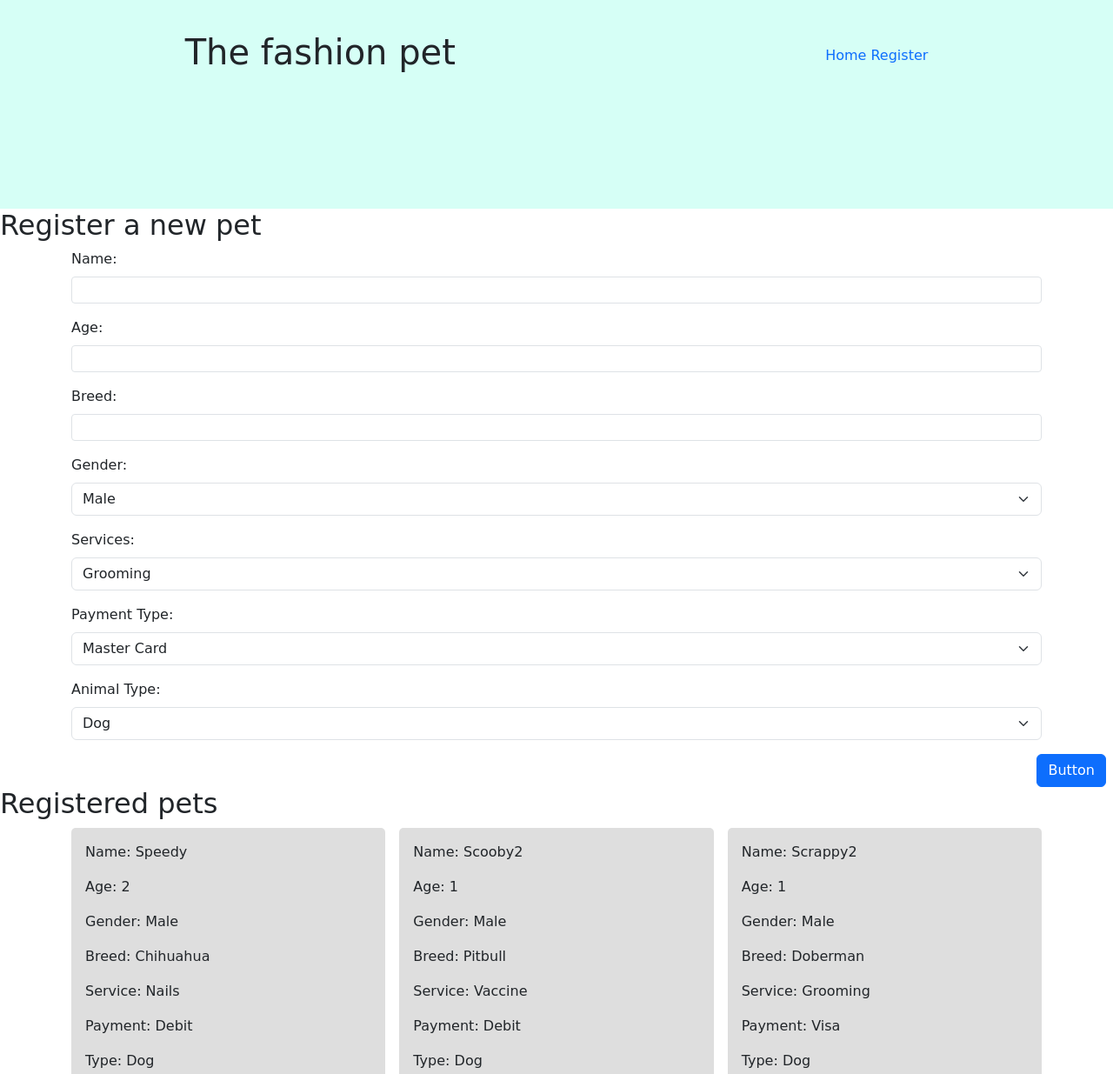
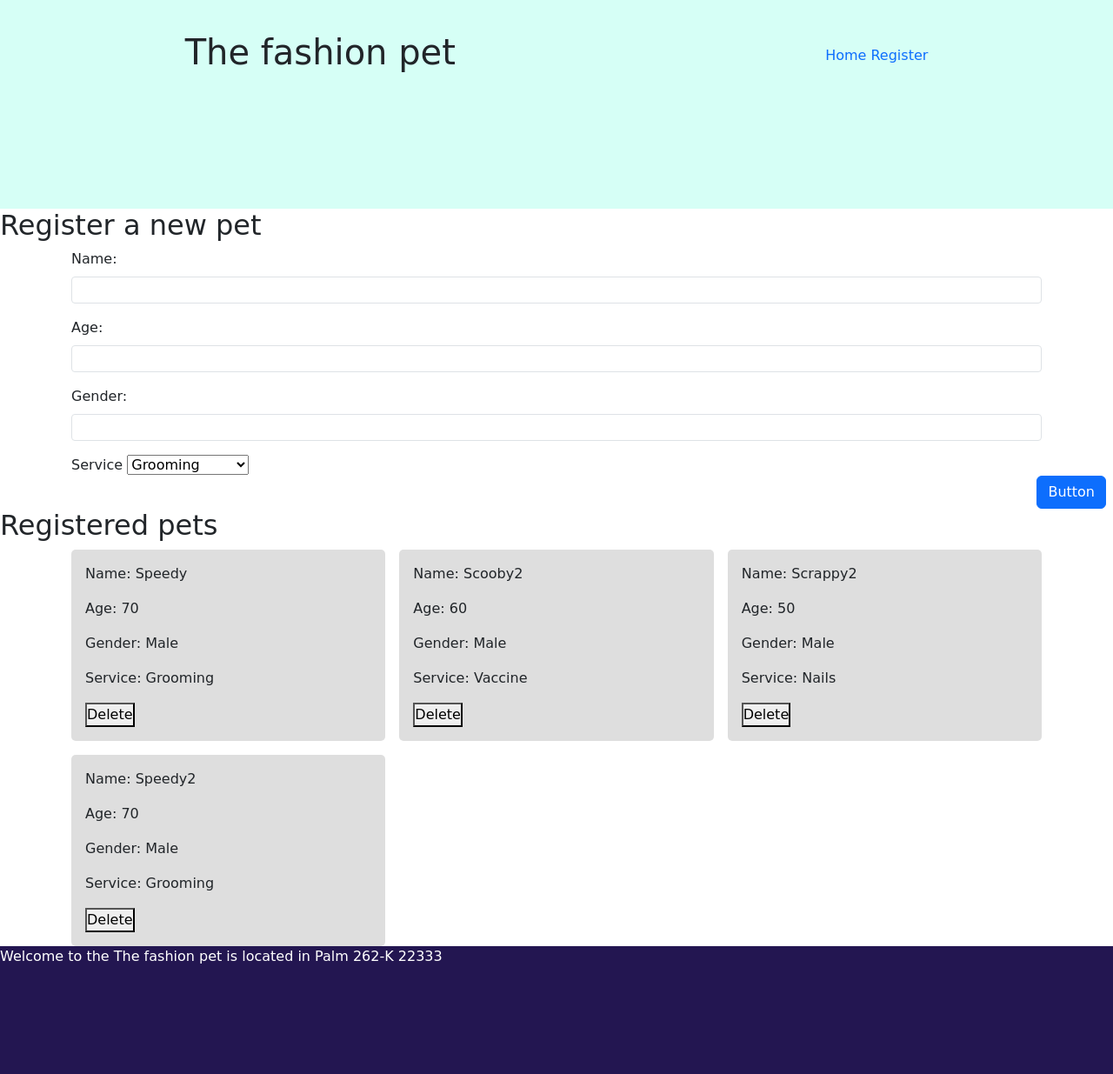
Before and after one commit to tmarc007/Pet_Salon, a plain HTML site: page register.html in a window 1280 px wide. Shown: the top 1235 px of the page at 87% size. Drawn offline with nearby package versions, Linux system fonts and the light colour scheme; a web font is replaced by a local one.

Commit message:
Pet Salon_105.1

```diff
--- a/register.html
+++ b/register.html
@@ -9,6 +9,7 @@
     <link rel="stylesheet" href="https://cdn.jsdelivr.net/npm/bootstrap@5.3.2/dist/css/bootstrap.min.css">
     <link rel="stylesheet" href="./styles/mystyle.css">
     <title>Document</title>
+    <link rel="shortcut icon" href="favicon.ico" type="image/x-icon">
 </head>
 <body>
     <header class="site-init">
@@ -36,40 +37,15 @@
                 <input class="form-control form-control-sm" type="number" id="txtAge">
             </div>
             <div class="mb-3">
-                <label class="form-label">Breed:</label>
-                <input class="form-control form-control-sm" type="text" id="txtBreed">
+                <label class="form-label">Gender:</label>
+                <input class="form-control form-control-sm" type="text" id="txtGender">
             </div>
-            <div class="mb-3">
-                <label class="form-label">Gender:</label>
-                <select class="form-select" id="txtGender">
-                    <option value="Male">Male</option>
-                    <option value="Female">Female</option>
-                </select>
-            </div>
-
-            <div class="mb-3">
-                <label class="form-label">Services:</label>
-                <select class="form-select" id="txtService">
-                    <option value="Grooming">Grooming</option>
-                    <option value="Vaccine">Vaccine</option>
-                    <option value="Nails">Nails</option>
-                </select>
-            </div>
-            <div class="mb-3">
-                <label class="form-label">Payment Type:</label>
-                <select class="form-select" id="txtPayment">
-                    <option value="Master Card">Master Card</option>
-                    <option value="American Express">American Express</option>
-                    <option value="Visa">Visa</option>
-                    <option value="Debit">Debit</option>
-                </select>
-            </div>
-            <div class="mb-3">
-                <label class="form-label">Animal Type:</label>
-                <select class="form-select" id="txtType">
-                    <option value="Dog">Dog</option>
-                    <option value="Cat">Cat</option>
-                    <option value="Bird">Bird</option>
+            <div>
+                <label>Service</label>
+                <select id="txtService">
+                    <option value="grooming">Grooming</option>
+                    <option value="vaccines">Vaccines</option>
+                    <option value="nails">Nails trimming</option>
                 </select>
             </div>
         </form>
--- a/scripts/display.js
+++ b/scripts/display.js
@@ -17,10 +17,7 @@ function displayPetCards(){
                 <p>Name: ${pet.name}</p>
                 <p>Age: ${pet.age}</p>
                 <p>Gender: ${pet.gender}</p>
-                <p>Breed: ${pet.breed}</p>
                 <p>Service: ${pet.service}</p>
-                <p>Payment: ${pet.payment}</p>
-                <p>Type: ${pet.type}</p>
                 <button onclick="deletePet(${pet.id})">Delete</button>
             </div>
         `;
--- a/scripts/register.js
+++ b/scripts/register.js
@@ -1,13 +1,10 @@
 let petID=0
 //constructor
-function Pet(n,a,g,b,s,p,t){
+function Pet(n,a,g,s){
     this.name=n;
     this.age=a;
     this.gender=g;
-    this.breed=b;
     this.service=s;
-    this.payment=p;
-    this.type=t;
     this.id=petID++;
 }
 
@@ -18,11 +15,7 @@ function getE(id){
 let inputName= getE("txtName");
 let inputAge= getE("txtAge");
 let inputGender= getE("txtGender");
-let inputBreed= getE("txtBreed");
 let inputService=getE("txtService");
-let inputPayment= getE("txtPayment");
-let inputType= getE("txtType");
-
 
 function isValid(aPet){
     let validation=true;
@@ -30,19 +23,14 @@ function isValid(aPet){
     //document.querySelectorAll("inputs");
     getE("txtName").classList.remove("alert-error");
     getE("txtAge").classList.remove("alert-error");
-    getE("txtBreed").classList.remove("alert-error");
     if(aPet.name==""){
         //the pet is not valid
         validation=false;
         getE("txtName").classList.add("alert-error");
-        getE("txtAge").classList.add("alert-error");
-        getE("txtBreed").classList.add("alert-error");
     }
     if(aPet.age==""){
         validation=false;
         getE("txtAge").classList.add("alert-error");
-        getE("txtAge").classList.add("alert-error");
-        getE("txtBreed").classList.add("alert-error");
     }
     return validation;
 }
@@ -58,7 +46,7 @@ function showNotifications(msg,type){
 function register(){
     //1)getting value
     //2) create the newPet using the constructor
-    let newPet = new Pet(inputName.value,inputAge.value,inputGender.value,inputBreed.value,inputService.value,inputPayment.value,inputType.value);
+    let newPet = new Pet(inputName.value,inputAge.value,inputGender.value,inputService.value);
     console.log(newPet);
 
     if(isValid(newPet)==true){
@@ -70,10 +58,7 @@ function register(){
         inputName.value="";
         inputAge.value="";
         inputGender.value="";
-        inputBreed.value="";
         inputService.value="";
-        inputPayment.value="";
-        inputType.value="";
 
         showNotifications("Successful registration","alert-success");
     }else{
@@ -95,10 +80,10 @@ function deletePet(petID){
 function init(){
     //creating predefined obj
 
-    let pet3=new Pet("Speedy",2,"Male","Chihuahua","Nails","Debit","Dog");
-    let pet4=new Pet("Scooby2",1,"Male","Pitbull","Vaccine","Debit","Dog");
-    let pet5=new Pet("Scrappy2",1,"Male","Doberman","Grooming","Visa","Dog");
-    let pet6=new Pet("Speedy2",1,"Male","Golden Retreiver","Grooming","Visa","Dog");
+    let pet3=new Pet("Speedy",70,"Male","Grooming");
+    let pet4=new Pet("Scooby2",60,"Male","Vaccine");
+    let pet5=new Pet("Scrappy2",50,"Male","Nails");
+    let pet6=new Pet("Speedy2",70,"Male","Grooming");
     salon.pets.push(pet3,pet4,pet5,pet6);
     //exacuting fn
     displayPetCards();
```
Also changed, not shown: favicon.ico (added), 1 other file.
